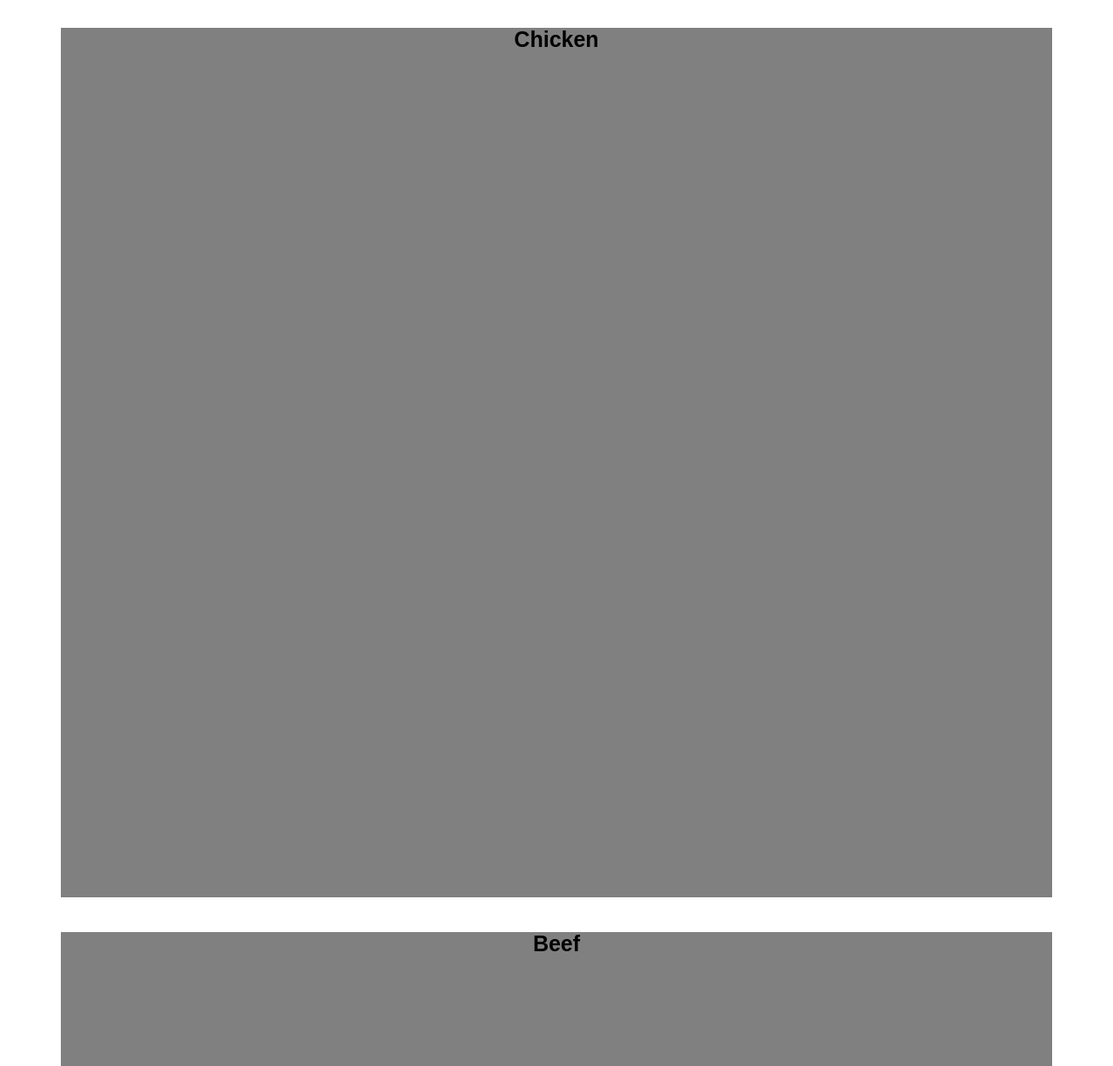
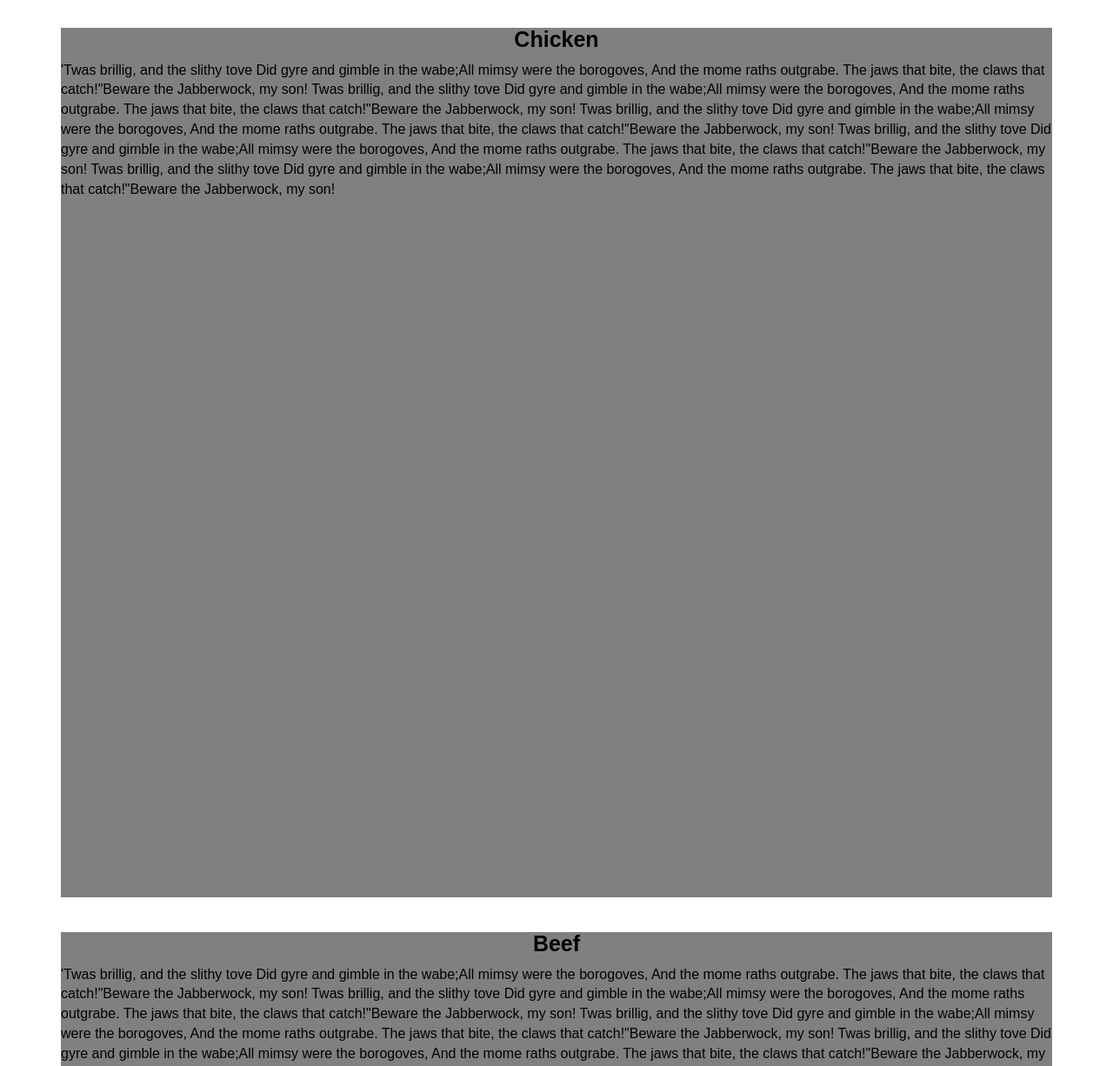
Before and after one commit to NamanGupta09/module3_soln, a plain HTML site: page index.html in a window 1280 px wide. Shown: the part 128-1354 px from the top of the page at 87% size. Drawn offline with Linux system fonts and the light colour scheme.

Commit message:
Update index.html

```diff
--- a/index.html
+++ b/index.html
@@ -51,21 +51,51 @@
         <div class="col-lg-12 col-sm-12 col-md-12 col-xs-12">
           <div id="chicken">
             <h1 class="text-center">Chicken</h1>
-            <p></p>
+            <p>'Twas brillig, and the slithy tove Did gyre and gimble in the wabe;All mimsy were the borogoves,
+                And the mome raths outgrabe. The jaws that bite, the claws that catch!"Beware the Jabberwock, my son!
+                Twas brillig, and the slithy tove Did gyre and gimble in the wabe;All mimsy were the borogoves,
+                And the mome raths outgrabe. The jaws that bite, the claws that catch!"Beware the Jabberwock, my son!
+                Twas brillig, and the slithy tove Did gyre and gimble in the wabe;All mimsy were the borogoves,
+                And the mome raths outgrabe. The jaws that bite, the claws that catch!"Beware the Jabberwock, my son!
+                Twas brillig, and the slithy tove Did gyre and gimble in the wabe;All mimsy were the borogoves,
+                And the mome raths outgrabe. The jaws that bite, the claws that catch!"Beware the Jabberwock, my son!
+                Twas brillig, and the slithy tove Did gyre and gimble in the wabe;All mimsy were the borogoves,
+                And the mome raths outgrabe. The jaws that bite, the claws that catch!"Beware the Jabberwock, my son!
+          </p>  </p>
           </div>
 
         </div>
         <div class="col-sm-12 col-xs-12 col-md-12">
           <div id="beef">
             <h1 class="text-center">Beef</h1>
-            <p></p>
+            <p>'Twas brillig, and the slithy tove Did gyre and gimble in the wabe;All mimsy were the borogoves,
+                And the mome raths outgrabe. The jaws that bite, the claws that catch!"Beware the Jabberwock, my son!
+                Twas brillig, and the slithy tove Did gyre and gimble in the wabe;All mimsy were the borogoves,
+                And the mome raths outgrabe. The jaws that bite, the claws that catch!"Beware the Jabberwock, my son!
+                Twas brillig, and the slithy tove Did gyre and gimble in the wabe;All mimsy were the borogoves,
+                And the mome raths outgrabe. The jaws that bite, the claws that catch!"Beware the Jabberwock, my son!
+                Twas brillig, and the slithy tove Did gyre and gimble in the wabe;All mimsy were the borogoves,
+                And the mome raths outgrabe. The jaws that bite, the claws that catch!"Beware the Jabberwock, my son!
+                Twas brillig, and the slithy tove Did gyre and gimble in the wabe;All mimsy were the borogoves,
+                And the mome raths outgrabe. The jaws that bite, the claws that catch!"Beware the Jabberwock, my son!
+          </p>  </p>
           </div>
 
         </div>
         <div class="col-sm-12 col-xs-12 col-md-12">
           <div id="sushi">
             <h1 class="text-center">Sushi</h1>
-            <p></p>
+            <p>'Twas brillig, and the slithy tove Did gyre and gimble in the wabe;All mimsy were the borogoves,
+                And the mome raths outgrabe. The jaws that bite, the claws that catch!"Beware the Jabberwock, my son!
+                Twas brillig, and the slithy tove Did gyre and gimble in the wabe;All mimsy were the borogoves,
+                And the mome raths outgrabe. The jaws that bite, the claws that catch!"Beware the Jabberwock, my son!
+                Twas brillig, and the slithy tove Did gyre and gimble in the wabe;All mimsy were the borogoves,
+                And the mome raths outgrabe. The jaws that bite, the claws that catch!"Beware the Jabberwock, my son!
+                Twas brillig, and the slithy tove Did gyre and gimble in the wabe;All mimsy were the borogoves,
+                And the mome raths outgrabe. The jaws that bite, the claws that catch!"Beware the Jabberwock, my son!
+                Twas brillig, and the slithy tove Did gyre and gimble in the wabe;All mimsy were the borogoves,
+                And the mome raths outgrabe. The jaws that bite, the claws that catch!"Beware the Jabberwock, my son!
+          </p>  </p>
           </div>
         </div>
      </section>
```
